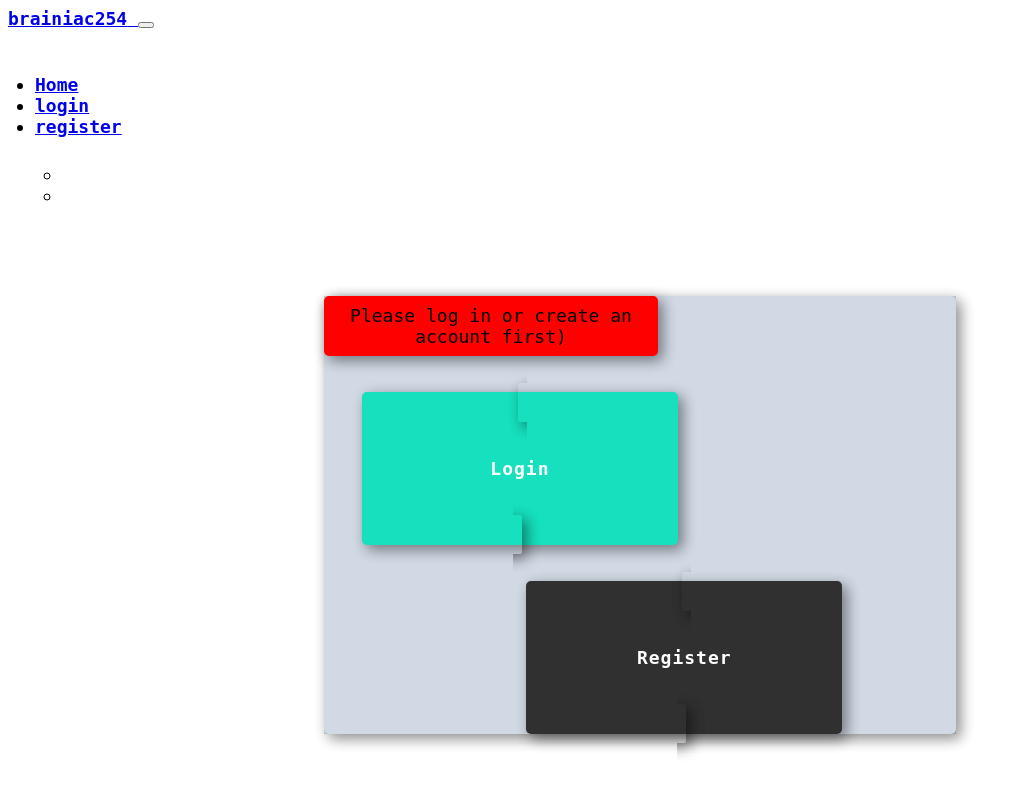
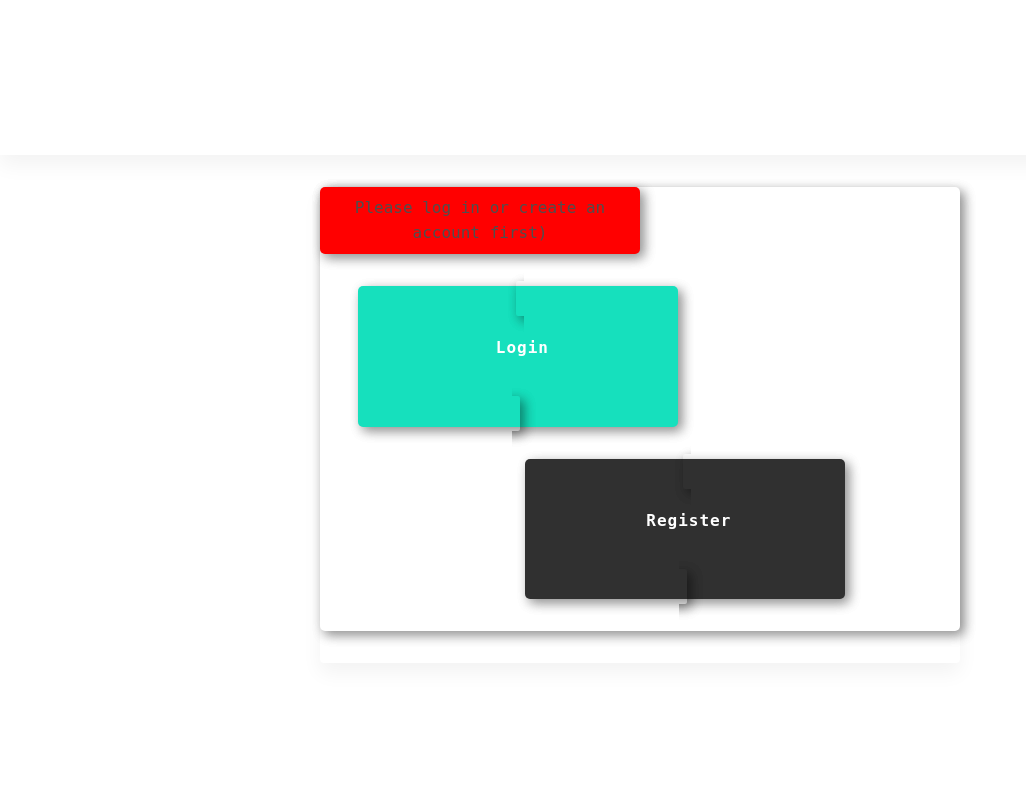
Before and after one commit to bedah-kym/brainiac254, a Django app: page /details/6/ in a window 1280 px wide. Shown: the whole page, without its empty margins (0-1026 px from the left). Run offline with Django 4.2, Linux system fonts and the light colour scheme; data comes from the database, SQL or seed files in the repository; some libraries are stand-ins or nearby versions.

Commit message:
login form try 5

```diff
--- a/polls/templates/polls/base.html
+++ b/polls/templates/polls/base.html
@@ -6,7 +6,15 @@
     <meta charset="utf-8">
     <meta name="viewport" content="width=device-width, initial-scale=1.0">
     <link rel="stylesheet" type="text/css" href="{% static 'polls/style.css'%}">
-    <title></title>
+
+    <link rel="stylesheet" href="https://use.fontawesome.com/releases/v5.11.2/css/all.css" />
+    <!-- Google Fonts Roboto -->
+    <link rel="stylesheet" href="https://fonts.googleapis.com/css2?family=Roboto:wght@300;400;500;700&display=swap" />
+    <!-- MDB -->
+    <link rel="stylesheet" href="{% static 'USERS/css/mdb.min.css'%} "/>
+    <!-- Custom styles -->
+    <link rel="stylesheet" href="{% static 'USERS/css/style.css' %}" />
+    <title>Brainiac</title>
   </head>
 <!--nav and logo-->
 <nav class="navbar navbar-expand-lg navbar-dark d-none d-lg-block" style="z-index: 2000;">
@@ -91,4 +99,7 @@
         </div>
     {% endif %}
   </body>
+  <script type="text/javascript" src="{% static 'USERS/js/mdb.min.js' %}"></script>
+  <!-- Custom scripts -->
+  <script type="text/javascript" src="{% static 'USERS/js/script.js' %} "></script>
 </html>
```
